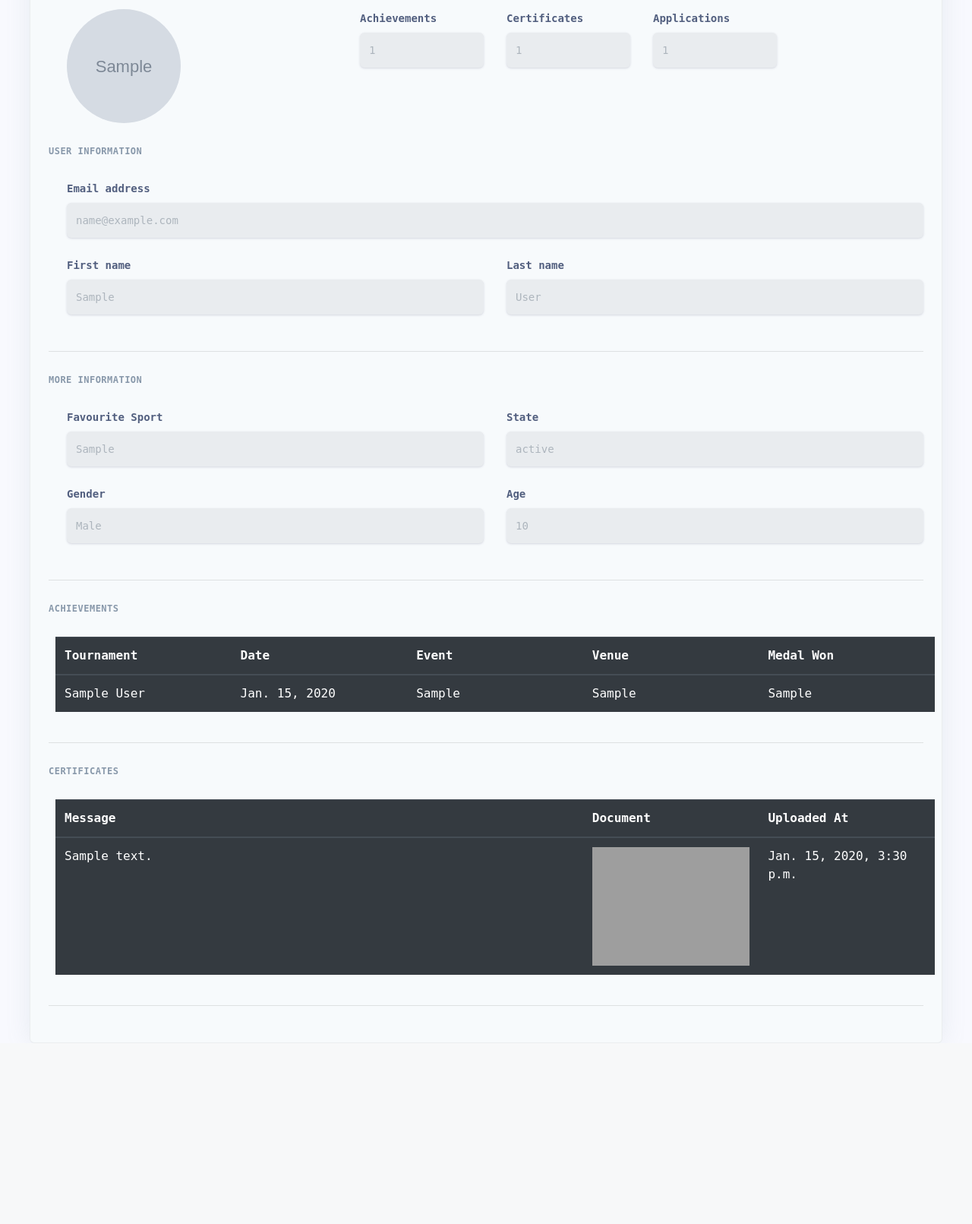
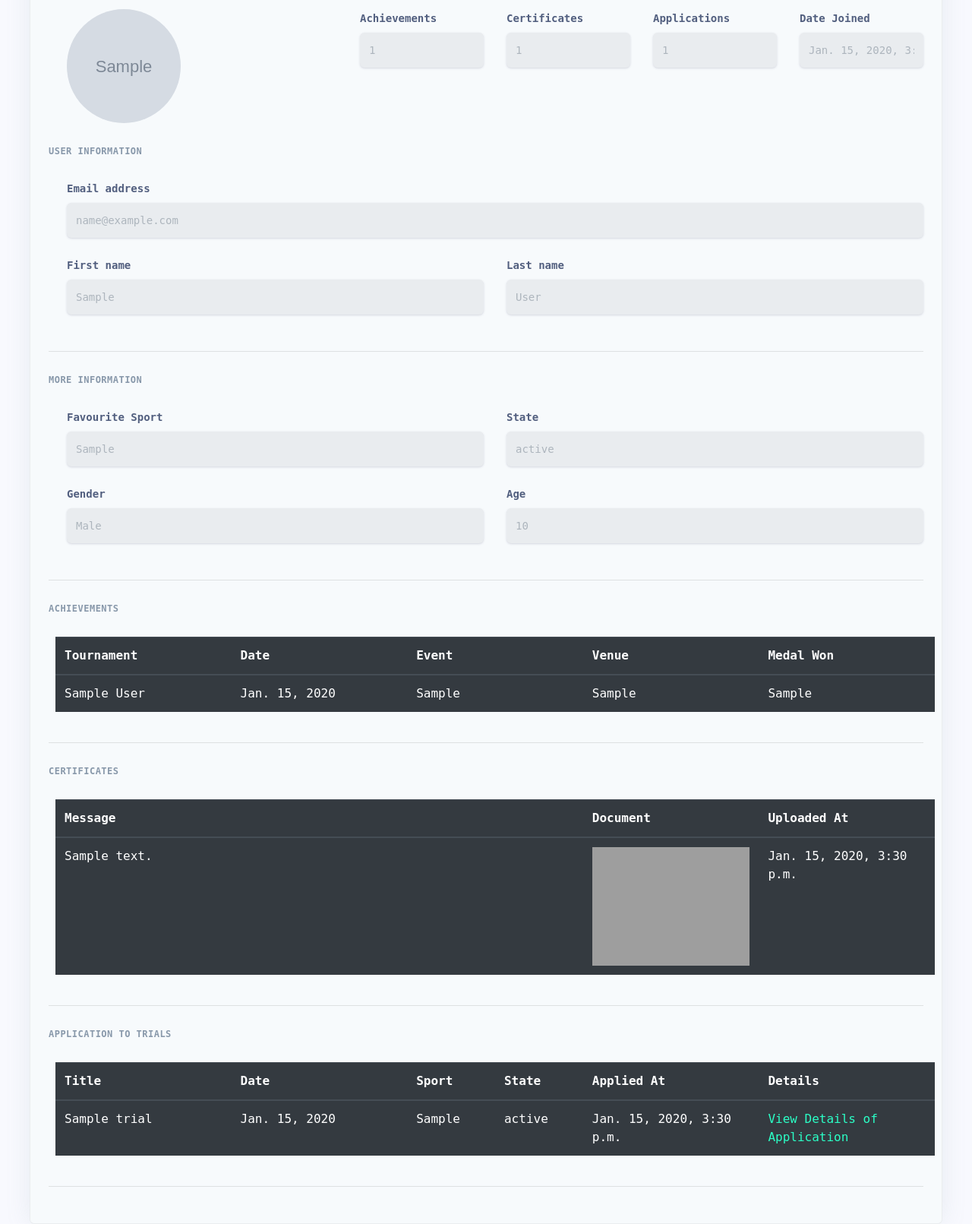
Before and after one commit to spiderxm/sports_app, a Django app: page /user_profile/1/ in a window 1280 px wide. Shown: the part 328-1939 px from the top of the page at 76% size. Before the commit the page ends 1701 px from the top, so only its background shows below. Run offline with Django 3.2, Linux system fonts and the light colour scheme; a user stored in the database is signed in; tables that the repository leaves empty hold one stand-in row (values such as "Sample post"); grey boxes marked "Sample" are stand-in pictures; some libraries are stand-ins or nearby versions; grey boxes are pictures that could not be loaded.

Commit message:
adding applications to user profile

```diff
--- a/templates/home/home.html
+++ b/templates/home/home.html
@@ -184,12 +184,12 @@
                     <div class="row align-items-center">
                         <div class="col-lg-6">
                             <div class="p-5">
-                                <img class="img-fluid rounded-circle" src="img/02.jpg" alt="">
+                                <img class="img-fluid rounded-circle" src="https://storage.cloud.google.com/sport_application/15990.jpg" alt="">
                             </div>
                         </div>
                         <div class="col-lg-6">
                             <div class="p-5">
-                                <h2 class="display-4">We salute you!</h2>
+                                <h2 class="display-4">Add Sports Trials</h2>
                                 <p>Lorem ipsum dolor sit amet, consectetur adipisicing elit. Quod aliquid, mollitia odio
                                     veniam sit iste esse assumenda amet aperiam exercitationem, ea animi blanditiis
                                     recusandae! Ratione voluptatum molestiae adipisci, beatae obcaecati.</p>
--- a/templates/user_profile/user_profile.html
+++ b/templates/user_profile/user_profile.html
@@ -2110,6 +2110,15 @@
                                                 <input type="email" id="input-email" style="color: black"
                                                        class="form-control form-control-alternative"
                                                        placeholder="{{ no_applications }}" disabled>
+                                            </div>
+                                        </div>
+                                        <div class="col-lg-2">
+                                            <div class="form-group">
+                                                <label class="form-control-label" for="input-email">
+                                                    Date Joined</label>
+                                                <input type="email" id="input-email" style="color: black"
+                                                       class="form-control form-control-alternative"
+                                                       placeholder="{{ date_joined }}" disabled>
                                             </div>
                                         </div>
                                     </div>
@@ -2252,6 +2261,50 @@
                                         </div>
                                     </div>
                                 {% endif %}
+                                {% if applications %}
+                                    <hr class="my-4">
+                                    <h6 class="heading-small text-muted mb-4">Application to trials</h6>
+                                    <div class="pl-lg-4">
+                                        <div class="row">
+                                            <table class="table table-dark">
+                                                <thead>
+                                                <tr>
+                                                    <th scope="col" style="width:20% ">Title</th>
+                                                    <th scope="col" style="width:20% ">Date</th>
+                                                    <th scope="col" style="width:10% ">Sport</th>
+                                                    <th scope="col" style="width:10% ">State</th>
+                                                    <th scope="col" style="width:20% ">Applied At</th>
+                                                    <th scope="col" style="width:20% ">Details</th>
+                                                </tr>
+                                                </thead>
+                                                <tbody>
+                                                {% for application in applications %}
+                                                    <tr>
+                                                        <td>{{ application.trial.title }}</td>
+                                                        <td>
+                                                            {{ application.trial.date }}
+                                                        </td>
+                                                        <td>
+                                                            {{ application.trial.sport }}
+                                                        </td>
+                                                        <td>
+                                                            {{ application.trial.state }}
+                                                        </td>
+                                                         <td>
+                                                            {{ application.date }}
+                                                        </td>
+                                                        <td>
+                                                            <a href="{% url "trial_application_info" application.trial.id %}" style="text-decoration: none; color: #2bffc6">
+                                                                View Details of Application
+                                                            </a>
+                                                        </td>
+                                                    </tr>
+                                                {% endfor %}
+                                                </tbody>
+                                            </table>
+                                        </div>
+                                    </div>
+                                {% endif %}
                                 <hr class="my-4">
                             </form>
                         </div>
--- a/user_profile/views.py
+++ b/user_profile/views.py
@@ -12,6 +12,7 @@ def profile(request, _id):
         "first_name": profile.first_name,
         "last_name": profile.last_name,
         "age": profile.age,
+        "date_joined": profile.date_joined,
         "sport": profile.sport,
         "state": profile.state,
         "email": profile.email,
@@ -45,8 +46,11 @@ def profile(request, _id):
     except:
         context["image_url"] = "https://storage.cloud.google.com/mrigankbucket/default.png"
 
-    Applications = Application.objects.all().filter(user_id=request.user.id)
-    context["applications"] = Applications
+    Applications = Application.objects.all().filter(user_id=profile.id)
+    if str(request.user.id) == str(_id):
+        context["applications"] = Applications
+    else:
+        context["applications"] = None
     context["no_applications"] = len(Applications)
     return render(request, "user_profile/user_profile.html", context=context)
 
```
